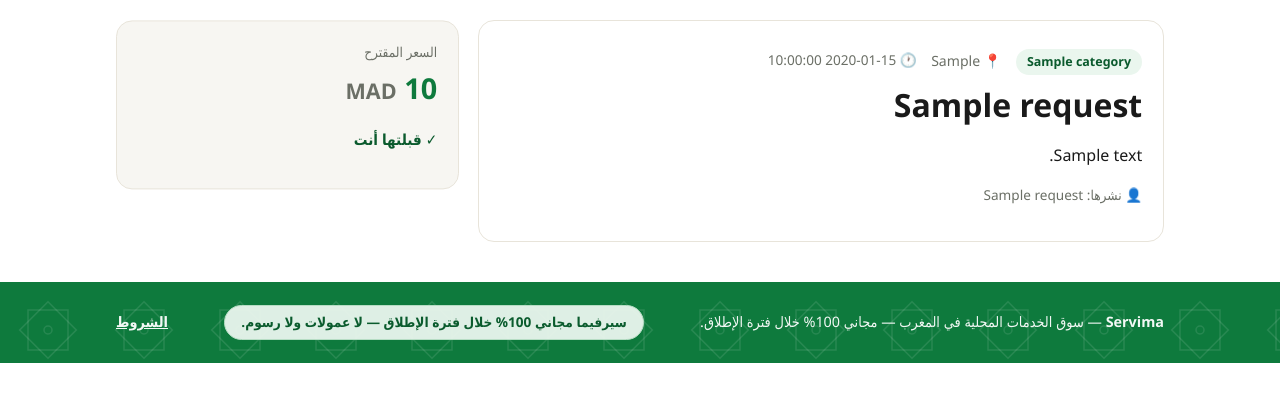
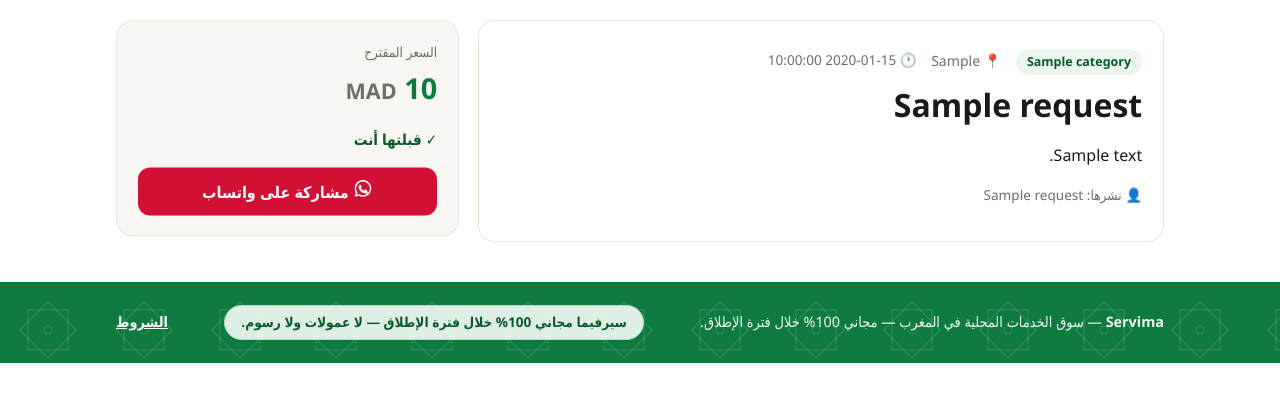
Before and after one commit to elghazihamza1-collab/servima, a Flask app: page /jobs/1 in a window 1280 px wide. Shown: the part 56-458 px from the top of the page. Run offline with Flask 3, Linux system fonts and the light colour scheme; tables that the repository leaves empty hold one stand-in row (values such as "Sample post").

Commit message:
Add WhatsApp share button on job detail pages

```diff
--- a/templates/job_detail.html
+++ b/templates/job_detail.html
@@ -36,6 +36,11 @@
     {% else %}
       <a class="btn btn-block" href="{{ url_for('login', next=url_for('job_detail', job_id=job.id)) }}" style="margin-block-start:1rem">{{ t('login_to_accept') }}</a>
     {% endif %}
+
+    <a class="btn btn-block btn-whatsapp" href="{{ wa_url }}" target="_blank" rel="noopener" style="margin-block-start:.6rem">
+      <svg viewBox="0 0 24 24" width="20" height="20" fill="currentColor" aria-hidden="true"><path d="M12 2a10 10 0 0 0-8.6 15.1L2 22l5-1.3A10 10 0 1 0 12 2zm0 18.2a8.2 8.2 0 0 1-4.2-1.1l-.3-.2-3 .8.8-2.9-.2-.3A8.2 8.2 0 1 1 12 20.2zm4.6-6.1c-.3-.1-1.5-.7-1.7-.8-.2-.1-.4-.1-.6.1-.2.3-.6.8-.8 1-.1.2-.3.2-.5.1a6.7 6.7 0 0 1-3.3-2.9c-.3-.4 0-.5.1-.7l.4-.5c.1-.2.1-.4 0-.5l-.8-1.9c-.2-.5-.4-.4-.6-.4h-.5c-.2 0-.5.2-.7.5-.2.3-.9 1-.9 2.4s1 2.8 1.1 3c.1.2 1.9 3 4.7 4.1.7.3 1.2.5 1.6.6.7.2 1.3.2 1.8.1.6-.1 1.5-.6 1.7-1.2.2-.6.2-1.1.2-1.2-.1-.1-.3-.2-.6-.3z"/></svg>
+      {{ t('share_whatsapp') }}
+    </a>
   </aside>
 </div>
 
```
